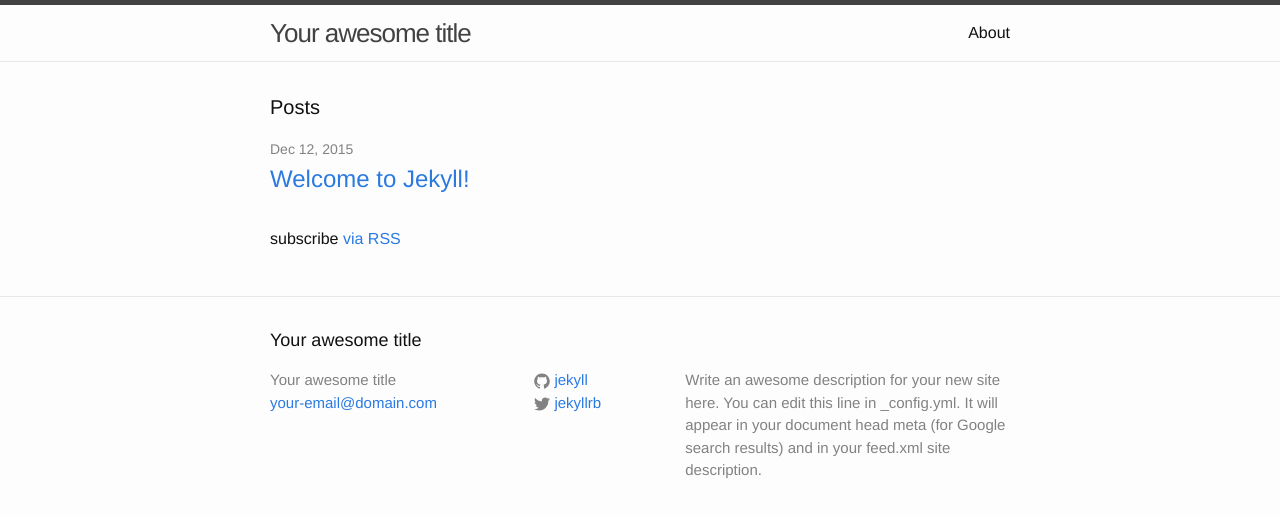
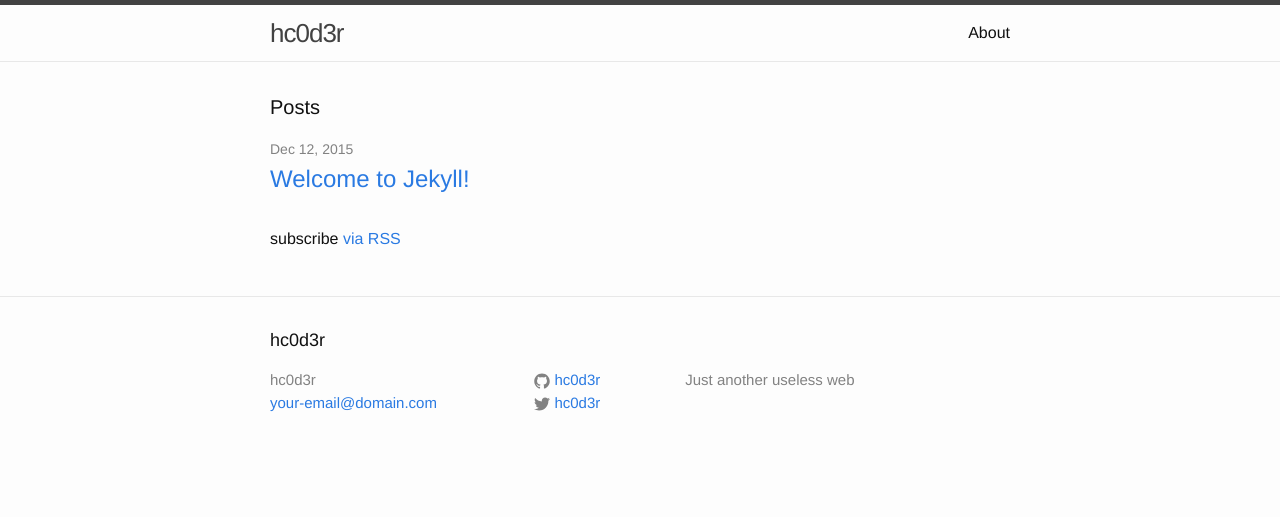
Before and after one commit to hc0d3r/hc0d3r.github.io, a Jekyll site: the page built from index.html, in a window 1280 px wide. Shown: the top 517 px of the page. Built offline with Jekyll 4.4.1, drawn with Linux system fonts in a browser that asks for light colours.

Commit message:
change _config.yml

```diff
--- a/_config.yml
+++ b/_config.yml
@@ -6,16 +6,14 @@
 # 'jekyll serve'. If you change this file, please restart the server process.
 
 # Site settings
-title: Your awesome title
+
+title: hc0d3r
 email: your-email@domain.com
-description: > # this means to ignore newlines until "baseurl:"
-  Write an awesome description for your new site here. You can edit this
-  line in _config.yml. It will appear in your document head meta (for
-  Google search results) and in your feed.xml site description.
+description: Just another useless web
 baseurl: "" # the subpath of your site, e.g. /blog
-url: "http://yourdomain.com" # the base hostname & protocol for your site
-twitter_username: jekyllrb
-github_username:  jekyll
+url: "http://hc0d3r.github.io" # the base hostname & protocol for your site
+twitter_username: hc0d3r
+github_username:  hc0d3r
 
 # Build settings
 markdown: kramdown
```
